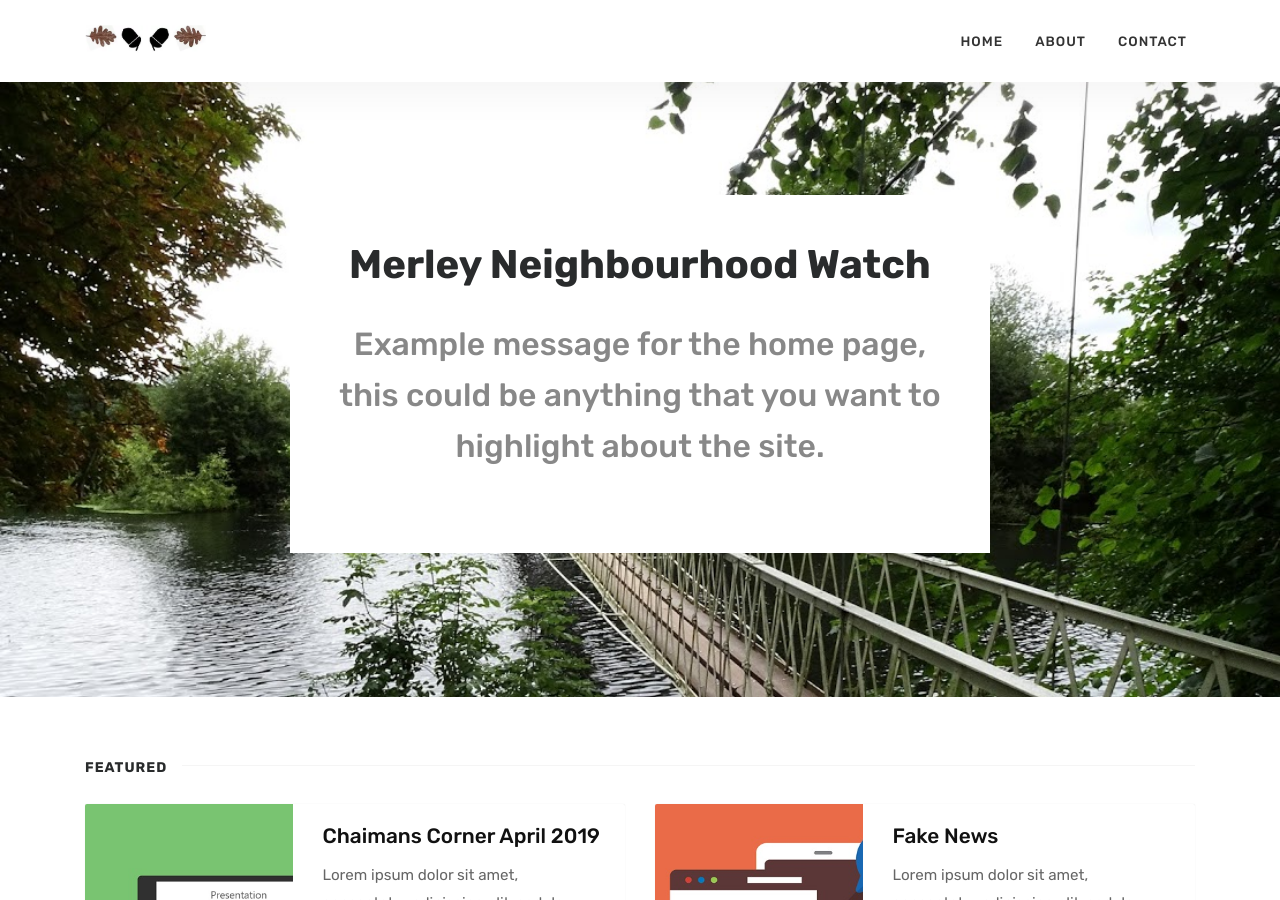
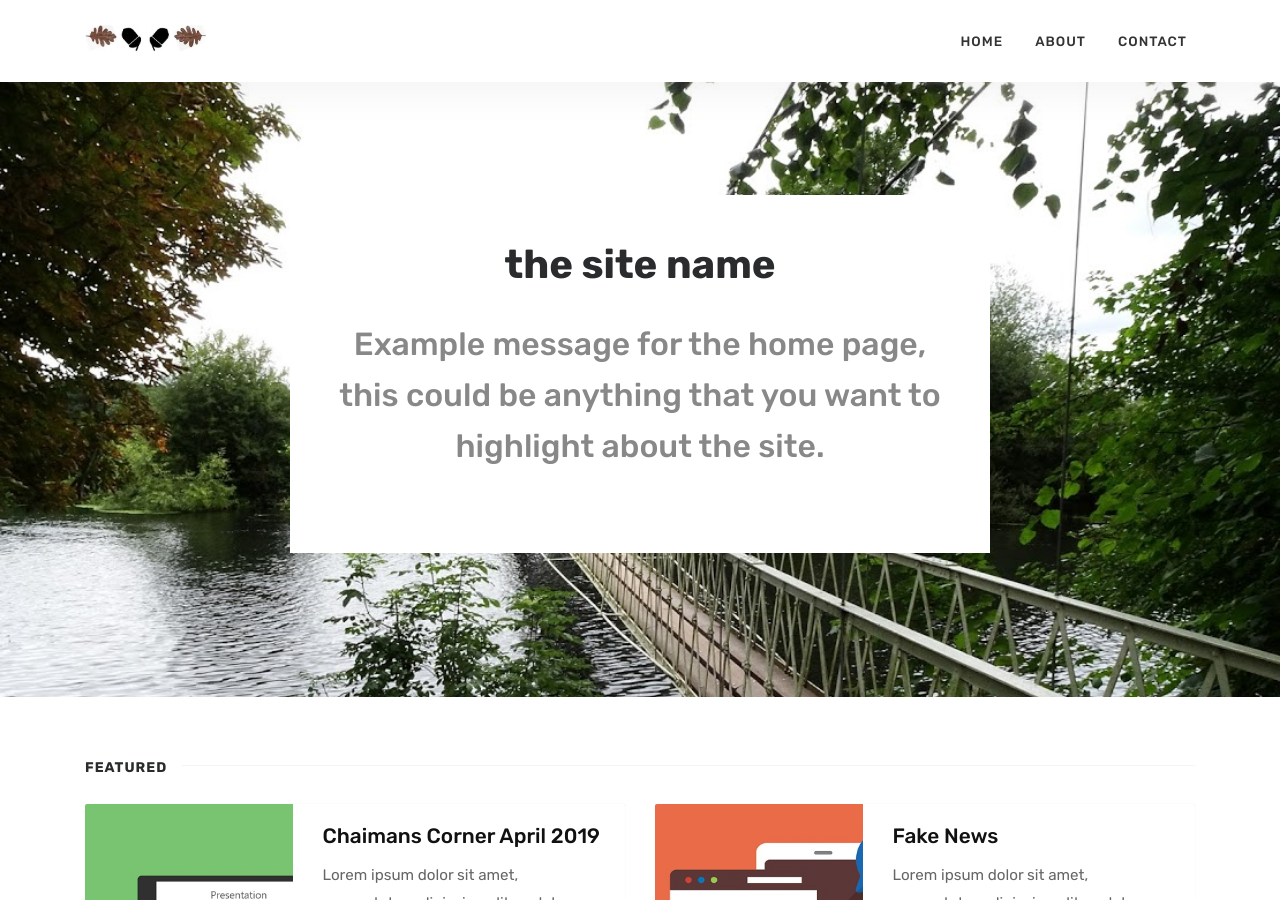
Before and after one commit to goldsmithd/goldsmithd.github.io, a Jekyll site: the page built from index.html, in a window 1280 px wide and 900 px high. Built offline with Jekyll 4.4.1, drawn with Linux system fonts in a browser that asks for light colours; the list of posts is cut into pages by our own code.

Commit message:
Update index.html

```diff
--- a/index.html
+++ b/index.html
@@ -7,7 +7,7 @@ title: Home
 ================================================== -->
 <section class="intro full-width">
     <div class="wrapintro">
-        <h1>Merley Neighbourhood Watch</h1>
+        <h1>the site name</h1>
         <h2>Example message for the home page, this could be anything that you want to highlight about the site.</h2>
     </div>
 </section>
```
